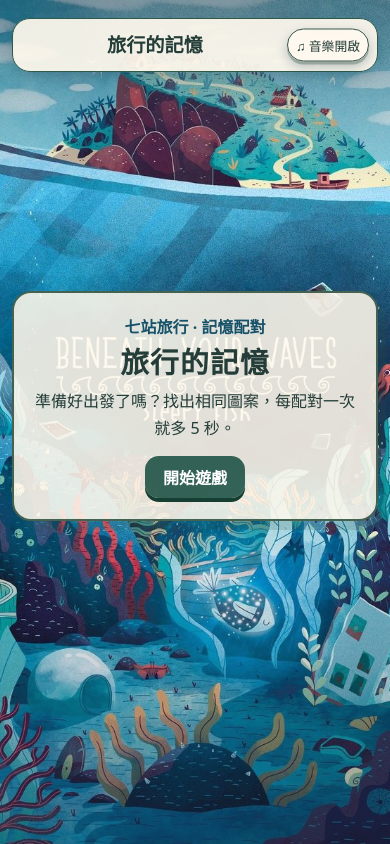
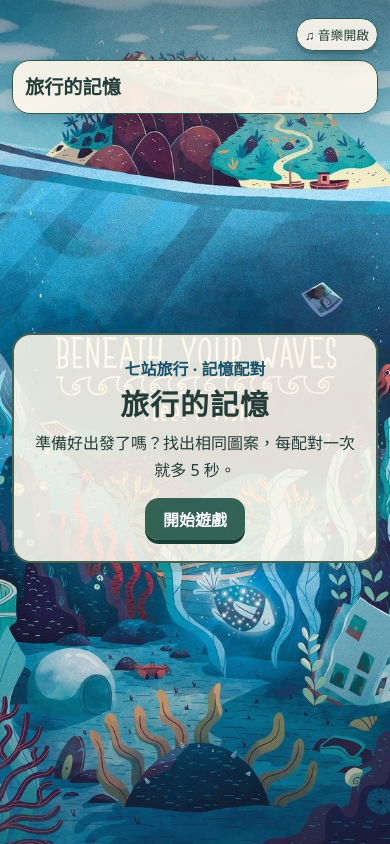
Before and after one commit to Yu170101/flip-and-find, a plain HTML site: page index.html in a window 390 px wide. Drawn offline with Linux system fonts and the light colour scheme.

Commit message:
Separate the floating music button from the title

```diff
--- a/index.html
+++ b/index.html
@@ -4,13 +4,13 @@
 <meta charset="utf-8">
 <meta name="viewport" content="width=device-width,initial-scale=1">
 <title>旅行的記憶</title>
-<link rel="stylesheet" href="style.css?v=oval-stop-labels">
+<link rel="stylesheet" href="style.css?v=separate-music">
 <script src="card-art.js?v=individual-cards" defer></script><script src="game.js?v=music-default" defer></script>
 </head>
 <body>
 <div class="scenery" aria-hidden="true"><div class="scene-art"><div class="thai-market" aria-hidden="true"></div></div><div id="scene-effects"></div><div class="sun"></div><div class="hill hill-one"></div><div class="hill hill-two"></div><div class="landmark" id="landmark"></div></div>
 <main>
-<header><span class="brand">旅行的記憶</span><button id="music" type="button" aria-pressed="true">♫ 音樂開啟</button></header>
+<header><span class="brand">旅行的記憶</span></header><button id="music" type="button" aria-pressed="true">♫ 音樂開啟</button>
 <nav id="route" aria-label="旅行路線"></nav>
 <section id="intro" class="ticket">
 <div id="suitcase" class="suitcase" role="img" aria-label="行李箱內的七站島嶼地圖"></div><div id="arrival" class="arrival"><div class="postcard" aria-hidden="true"><div class="scene-art"><div class="thai-market" aria-hidden="true"></div></div></div><p class="eyebrow" id="eyebrow"></p>
--- a/style.css
+++ b/style.css
@@ -405,7 +405,7 @@ body:has(#play:not([hidden])) .stop:not([aria-current]){background:#e5e0d1e8}
   background:#b8d8cb url("scenes/map-ocean.png") center / 100% 100% no-repeat;
 }
 
-main{--welcome-panel:min(100%,380px)}
+main{position:relative;--welcome-panel:min(100%,380px)}
 main header{
   position:relative;
   display:grid;
@@ -413,24 +413,23 @@ main header{
   width:var(--welcome-panel);
   min-height:54px;
   margin-inline:auto;
-  padding:8px 94px;
+  padding:8px 12px;
   background:#fff9edeb;
 }
 header .brand{text-align:center;line-height:1.25}
-header #music{
+main > #music{
   position:absolute;
-  right:8px;
-  top:50%;
-  translate:0 -50%;
+  right:0;
+  top:25px;
   padding:6px 8px;
   font-size:.8rem;
   white-space:nowrap;
   box-shadow:0 3px 0 #36554a52,0 5px 11px #18324745;
 }
-header #music:active{translate:0 calc(-50% + 2px);box-shadow:0 1px 2px #18324745}
-@media(max-width:380px){
-  main header{padding-inline:82px}
-  header .brand{font-size:1rem}
+main > #music:active{translate:0 2px;box-shadow:0 1px 2px #18324745}
+@media(max-width:620px){
+  main{padding-top:60px}
+  main > #music{top:18px}
 }
 .suitcase .island small{
   border:1px solid #6486a3;
```
